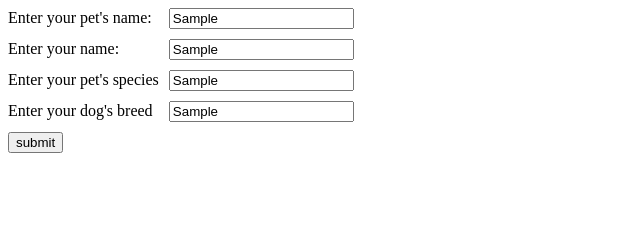
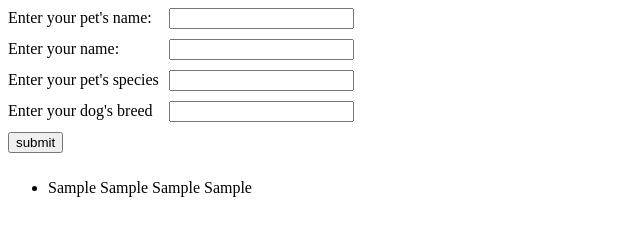
Before and after one commit to Katiacrisci/U2-W7-D1, a plain HTML site: page index.html in a window 1280 px wide. Both pictures are taken after typing "Sample", "Sample", "Sample", "Sample" into the empty fields and a click on the input "submit". Shown: the whole page, without its empty margins (0-640 px from the left). Drawn offline with Linux system fonts and the light colour scheme.

Commit message:
add pet list

```diff
--- a/index.html
+++ b/index.html
@@ -27,6 +27,10 @@
       <input type="submit" value="submit">
     </form>
 
+    <ul>
+
+    </ul>
+
     <script src="./class.js"></script>
     <script src="./pets.js"></script>
 </body>
--- a/pets.js
+++ b/pets.js
@@ -26,6 +26,8 @@ function getPetData(form) {
     if (pets.length > 1) {
         console.log(pets[0].isSameOwnerAs(pets[1]))
     }
+    printPetData(pet);
+    document.getElementById("petForm").reset();
 
 }
 
@@ -34,3 +36,11 @@ document.getElementById("petForm").addEventListener("submit", (event) => {
     getPetData(event.target)
 
 })
+
+function printPetData(pet) {
+    const ul = document.querySelector("ul");
+    const li = document.createElement("li");
+    li.innerText = `${pet.petName} ${pet.ownerName} ${pet.species} ${pet.breed}`;
+    ul.appendChild(li)
+
+}
```
